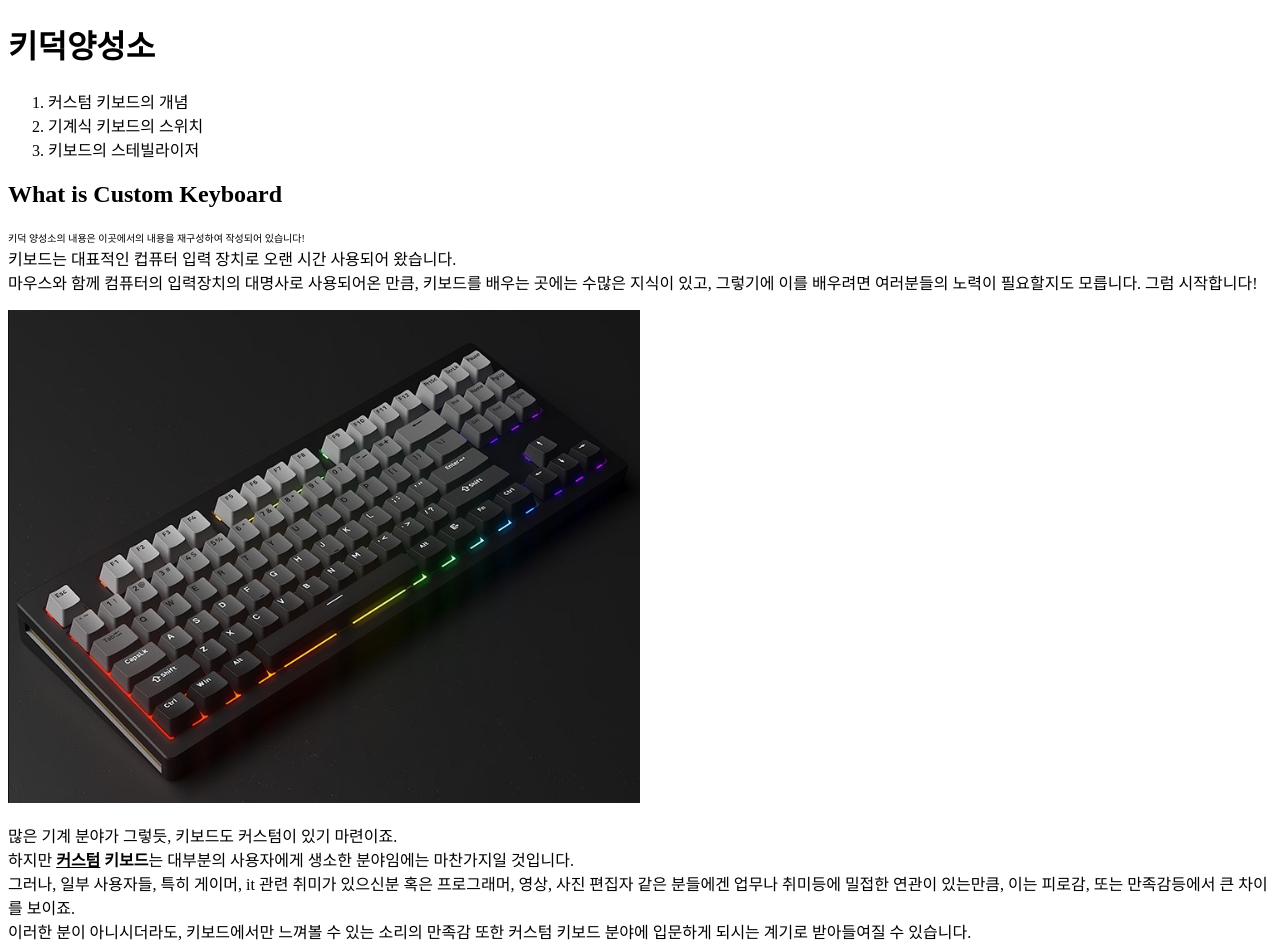
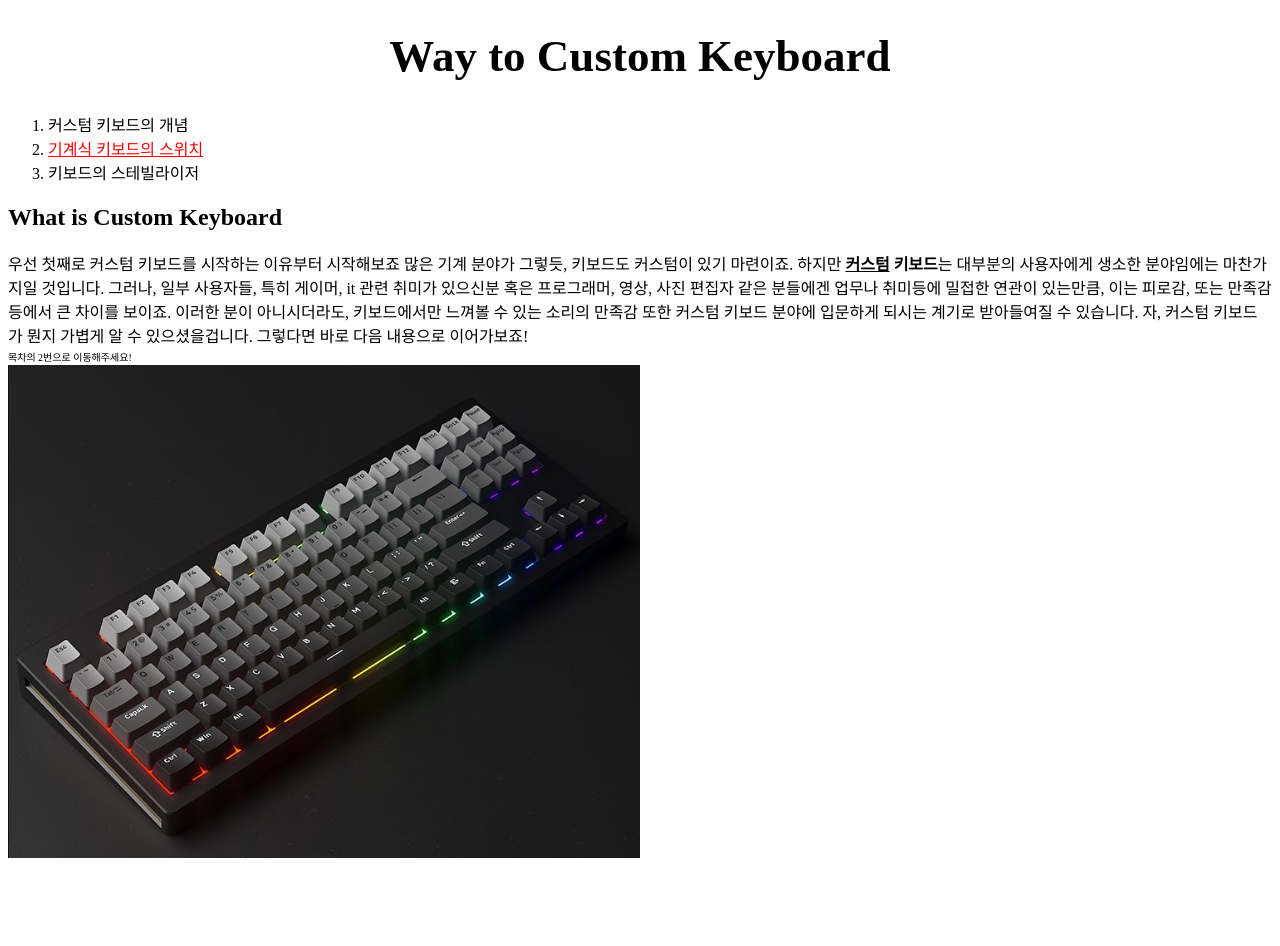
Before and after one commit to HYOMIN-E/first-web-dev, a plain HTML site: page 3.html in a window 1280 px wide. After the commit the page ends 878 px from the top, so only its background shows below. Drawn offline with Linux system fonts and the light colour scheme.

Commit message:
문장 형태 개선 및 제목 가운데 정렬

```diff
--- a/3.html
+++ b/3.html
@@ -1,12 +1,16 @@
 <!DOCTYPE html>
 <html>
     <head>
-        <title>키덕양성소 제 3장</title>
+        <title>chapter-3</title>
         <meta charset="utf-8">
         <style>
             a {
                 color: black;
                 text-decoration: none;
+            }
+            h1 {
+                font-size: 45px;
+                text-align: center;
             }
         </style>
     </head>
@@ -14,41 +18,40 @@
 
     <body>
         <p>
-            <h1><a href="index.html">키덕양성소</a></h1>
+            <h1><a href="index.html">Way to Custom Keyboard</a></h1>
             <ol>
                 <li><a href="1.html">커스텀 키보드의 개념</a></li>
-                <li><a href="2.html">기계식 키보드의 스위치</a></li>
+                <li><a href="2.html" style="color: red; text-decoration: underline;">기계식 키보드의 스위치</a></li>
                 <li><a href="3.html">키보드의 스테빌라이저</a></li>
             </ol>
+            <!--<h1><a href="index.html">키덕양성소</a></h1>
+            <ol>
+                <li><a href="1.html"><font color="red>"커스텀 키보드의 개념</a><font></li>
+                <li><a href="2.html"><font color="red>기계식 키보드의 스위치<font></a></li>
+                <li><a href="3.html"><font color="red>키보드의 스테빌라이저<font></a></li>
+            </ol> -->
         </p>
         <h2>What is Custom Keyboard</h2>
         <p>
-            <font size="1.5">
-                키덕 양성소의 내용은 <a href="https://www.notion.so/441130775f774ae0a1e05640b5bb52fa"
-                target="_blank" title="키보드학 전공서">
-                    이곳</a>에서의 내용을 재구성하여 작성되어 있습니다!
-            </font>
-            <br>
-            키보드는 대표적인 컵퓨터 입력 장치로 오랜 시간 사용되어 왔습니다.
-            <br>
-            마우스와 함께 컴퓨터의 입력장치의 대명사로 사용되어온 만큼,
-            키보드를 배우는 곳에는 수많은 지식이 있고, 그렇기에 이를 배우려면
-            여러분들의 노력이 필요할지도 모릅니다. 그럼 시작합니다!
-        </P>
-        <img src="mongeekm3wblack.jpg" width="50%">
-        <br>
+
         <p>
+            우선 첫째로 커스텀 키보드를 시작하는 이유부터 시작해보죠
             많은 기계 분야가 그렇듯, 키보드도 커스텀이 있기 마련이죠.
-            <br>
             하지만 <strong><u>커스텀</u> 키보드</strong>는 대부분의 사용자에게
             생소한 분야임에는 마찬가지일 것입니다.
-            <br>
+
             그러나, 일부 사용자들, 특히 게이머, it 관련 취미가 있으신분
             혹은 프로그래머, 영상, 사진 편집자 같은 분들에겐 업무나 취미등에 밀접한 연관이 있는만큼,
             이는 피로감, 또는 만족감등에서 큰 차이를 보이죠.
-            <br> 이러한 분이 아니시더라도,
+            이러한 분이 아니시더라도,
             키보드에서만 느껴볼 수 있는 소리의 만족감 또한 커스텀 키보드 분야에 입문하게 되시는 계기로
             받아들여질 수 있습니다.
+            자, 커스텀 키보드가 뭔지 가볍게 알 수 있으셨을겁니다.
+            그렇다면 바로 다음 내용으로 이어가보죠!
+            <a style="font-size:10px;">
+            <br>목차의 2번으로 이동해주세요!</a>
+            <br>
+            <img src="mongeekm3wblack.jpg" width="50%">
         </p>
     </body>
 </html>
```
Also changed, not shown: 1.html (+14 -11 lines), 2.html (+7 -3 lines), index.html (+9 -10 lines).
